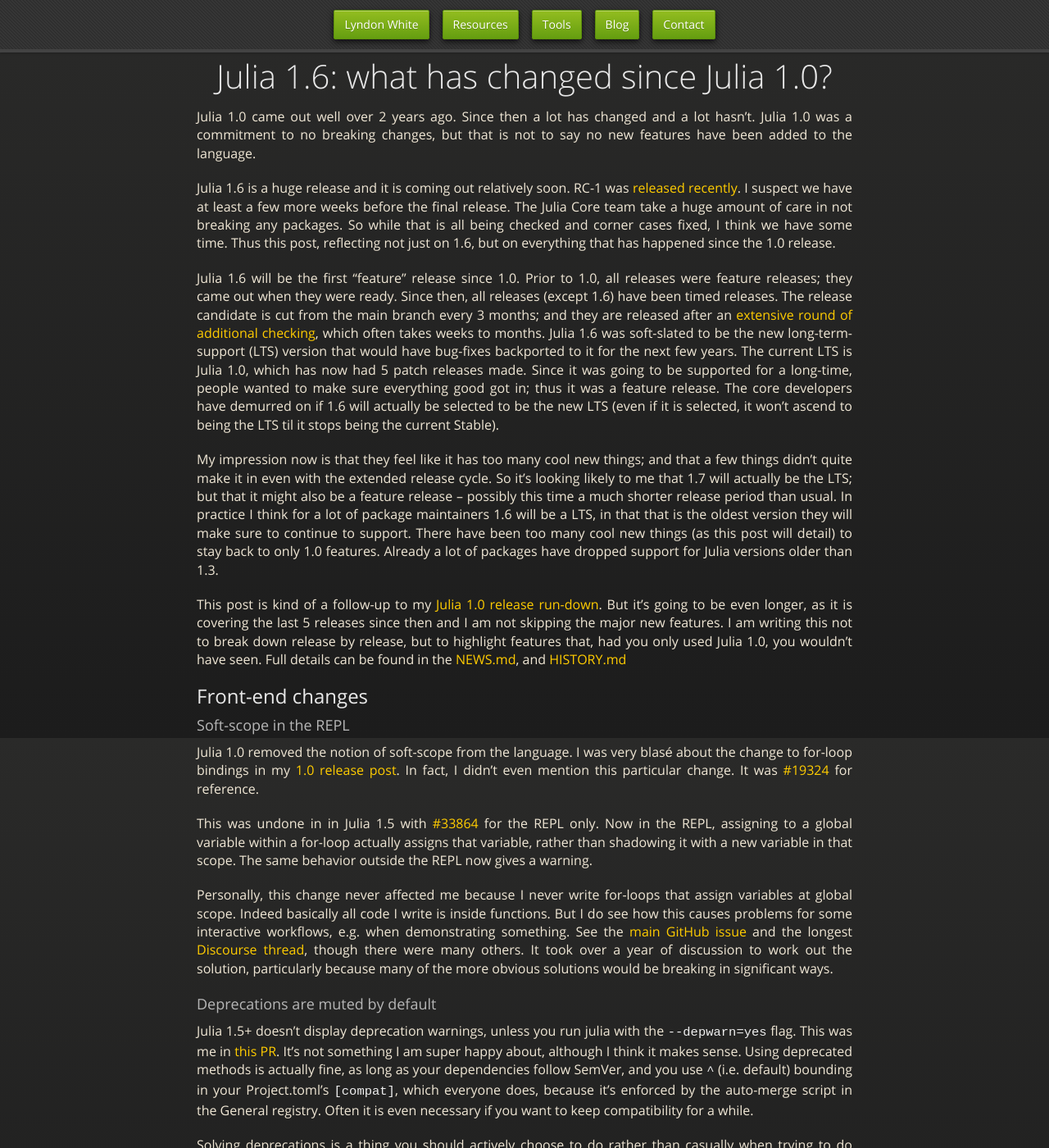
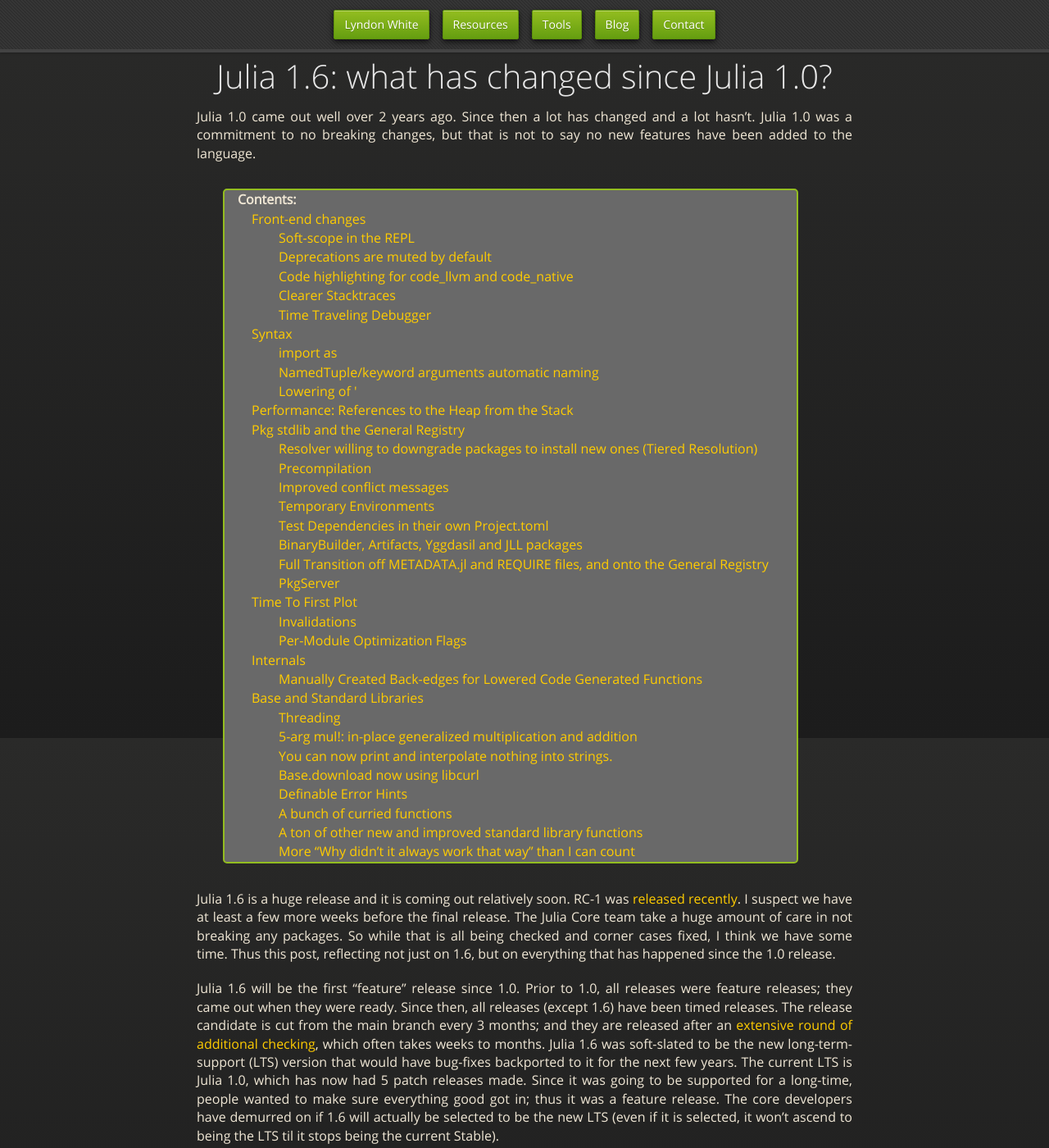
Before and after one commit to oxinabox/oxinabox.github.io, a Jekyll site: the page built from _posts/2021-02-13-Julia-1.6-what-has-changed-since-1.0.md, in a window 1280 px wide and 1400 px high. Shown: the whole window at 82% size. Built offline with Jekyll 4.4.1, drawn with Linux system fonts in a browser that asks for light colours; nearby versions of some CDN libraries; some web fonts are replaced.

Commit message:
Add Table of Contents

```diff
--- a/_posts/2021-03-14-Julia-1.6-what-has-changed-since-1.0.md
+++ b/_posts/2021-02-13-Julia-1.6-what-has-changed-since-1.0.md
@@ -11,6 +11,8 @@
 but that is not to say no new features have been added to the language.
 
 <!--more-->
+
+<nav id="toc"></nav>
 
 Julia 1.6 is a huge release and it is coming out relatively soon.
 RC-1 was [released recently](https://discourse.julialang.org/t/julia-v1-6-0-rc1-is-now-available/54775).
```
